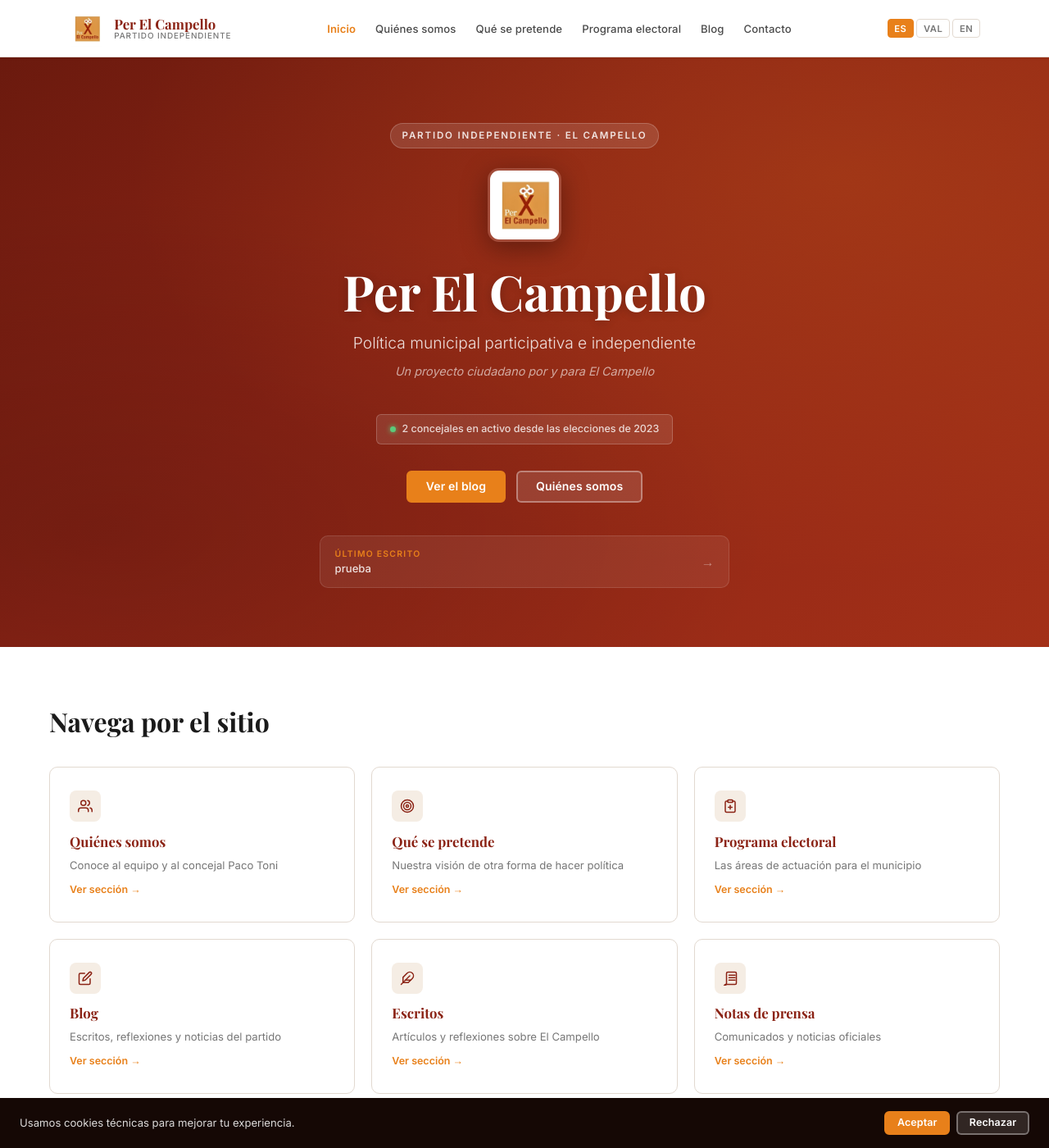
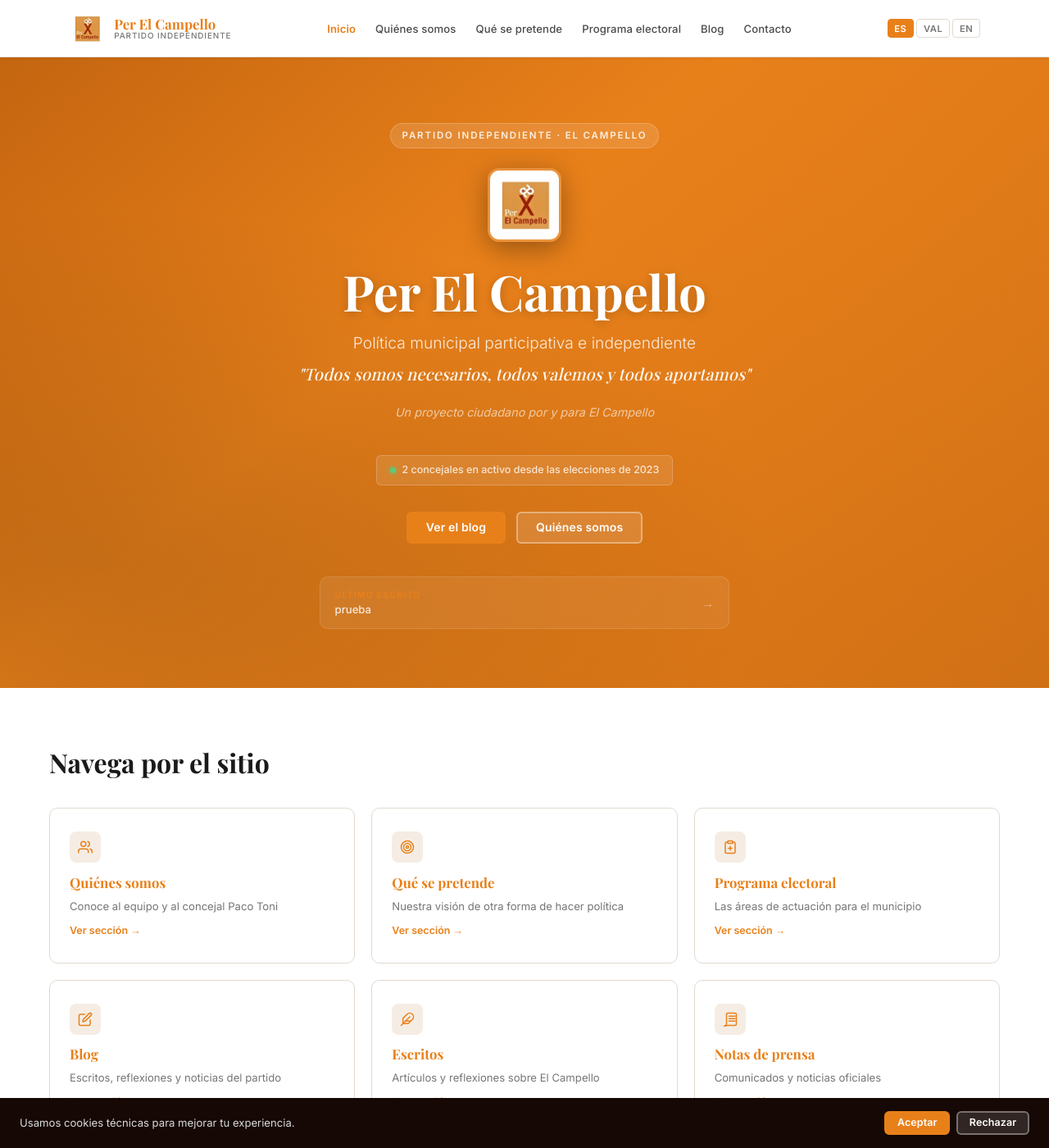
Before and after one commit to adrianirles10-cyber/perelcampello, a Jekyll site: the page built from index.html, in a window 1280 px wide and 1400 px high. Shown: the whole window at 82% size. Built offline with Jekyll 4.4.1, drawn with Linux system fonts in a browser that asks for light colours; some web fonts are replaced.

Commit message:
Replace dark red with orange and add party slogan to hero
- css/styles.css: --burgundy and --burgundy-dk changed to orange shades (#E8801A / #C46510)
- index.html: added hero-slogan paragraph with party motto
- js/main.js: added hero_slogan translation for ES, VAL and EN

Co-Authored-By: Claude Sonnet 4.6 <noreply@anthropic.com>

```diff
--- a/css/styles.css
+++ b/css/styles.css
@@ -7,8 +7,8 @@
 :root {
   --orange:       #E8801A;
   --orange-dark:  #C96B0E;
-  --burgundy:     #8B2315;
-  --burgundy-dk:  #6B1A0E;
+  --burgundy:     #E8801A;
+  --burgundy-dk:  #C46510;
   --dark:         #150805;
   --ink:          #1A1A1A;
   --mid:          #4A4A4A;
@@ -247,7 +247,7 @@ main { flex: 1; }
    HERO — HOMEPAGE
    ============================================================ */
 .hero {
-  background: linear-gradient(140deg, var(--burgundy-dk) 0%, var(--burgundy) 40%, #A33018 100%);
+  background: linear-gradient(140deg, var(--burgundy-dk) 0%, var(--burgundy) 40%, #D07015 100%);
   color: var(--white);
   padding: 5rem 1.5rem 4.5rem;
   position: relative;
@@ -303,6 +303,16 @@ main { flex: 1; }
   opacity: .85;
   margin-bottom: .5rem;
   line-height: 1.55;
+}
+.hero-slogan {
+  font-family: var(--serif);
+  font-size: clamp(1rem, 2.2vw, 1.25rem);
+  font-style: italic;
+  font-weight: 500;
+  opacity: .95;
+  margin-bottom: 1.25rem;
+  line-height: 1.5;
+  letter-spacing: .01em;
 }
 .hero-subtitle {
   font-size: .9rem;
--- a/index.html
+++ b/index.html
@@ -77,6 +77,7 @@ layout: null
         <img src="assets/logo.jpeg" alt="Per El Campello" class="hero-logo" />
         <h1 class="hero-title">Per El Campello</h1>
         <p class="hero-tagline" data-i18n="hero_tagline">Política municipal participativa e independiente</p>
+        <p class="hero-slogan" data-i18n="hero_slogan">"Todos somos necesarios, todos valemos y todos aportamos"</p>
         <p class="hero-subtitle" data-i18n="hero_subtitle">Un proyecto ciudadano por y para El Campello</p>
 
         <div class="concejal-badge">
--- a/js/main.js
+++ b/js/main.js
@@ -15,6 +15,7 @@ const translations = {
 
     hero_eyebrow:   'Partido independiente · El Campello',
     hero_tagline:   'Política municipal participativa e independiente',
+    hero_slogan:    '"Todos somos necesarios, todos valemos y todos aportamos"',
     hero_subtitle:  'Un proyecto ciudadano por y para El Campello',
     hero_concejal:  '2 concejales en activo desde las elecciones de 2023',
     hero_cta_blog:  'Ver el blog',
@@ -102,6 +103,7 @@ const translations = {
 
     hero_eyebrow:   'Partit independent · El Campello',
     hero_tagline:   'Política municipal participativa i independent',
+    hero_slogan:    '"Tots som necessaris, tots valem i tots aportem"',
     hero_subtitle:  "Un projecte ciutadà per i per a El Campello",
     hero_concejal:  '2 regidors en actiu des de les eleccions de 2023',
     hero_cta_blog:  'Veure el blog',
@@ -189,6 +191,7 @@ const translations = {
 
     hero_eyebrow:   'Independent party · El Campello',
     hero_tagline:   'Participatory and independent local politics',
+    hero_slogan:    '"We are all necessary, we all matter and we all contribute"',
     hero_subtitle:  "A citizens' project for El Campello",
     hero_concejal:  '2 active councillors since the 2023 elections',
     hero_cta_blog:  'Read the blog',
```
